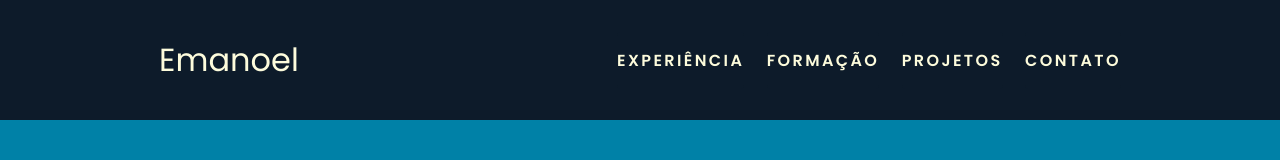
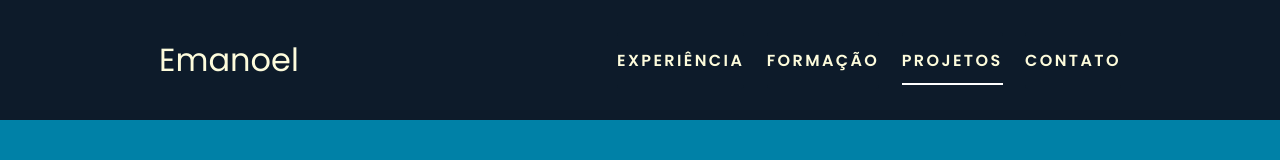
Before and after one commit to manupilation/manupilation.github.io, a React (Vite) app in the folder personal-page-app/: page /#/projects in a window 1280 px wide. Shown: the top 160 px of the page. Built offline with nearby package versions, Linux system fonts and the light colour scheme.

Commit message:
feat: current page indicator style

```diff
--- a/personal-page-app/src/components/NavBar/styles.module.scss
+++ b/personal-page-app/src/components/NavBar/styles.module.scss
@@ -50,6 +50,10 @@
     background-color: var(--c-0);
     margin-top: 10px;
     position: absolute;
+  }
+
+  a[aria-current="page"]::after {
+    width: 100%;
   }
 }
 
@@ -134,6 +138,10 @@
     a::after {
       width: 0%;
     }
+
+    a[aria-current="page"]::after {
+      width: 0%;
+    }
   }
 
   .navList::before {
```
